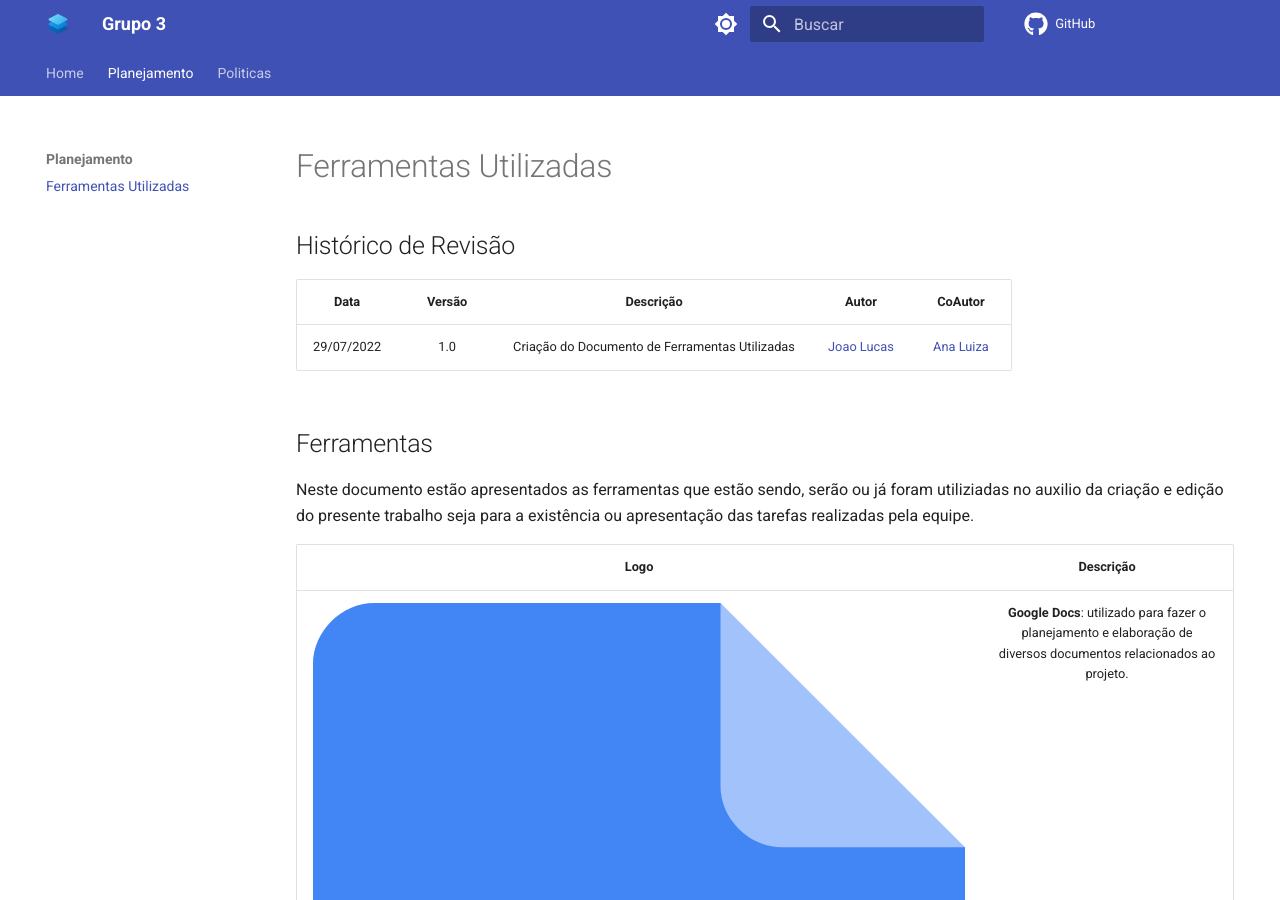
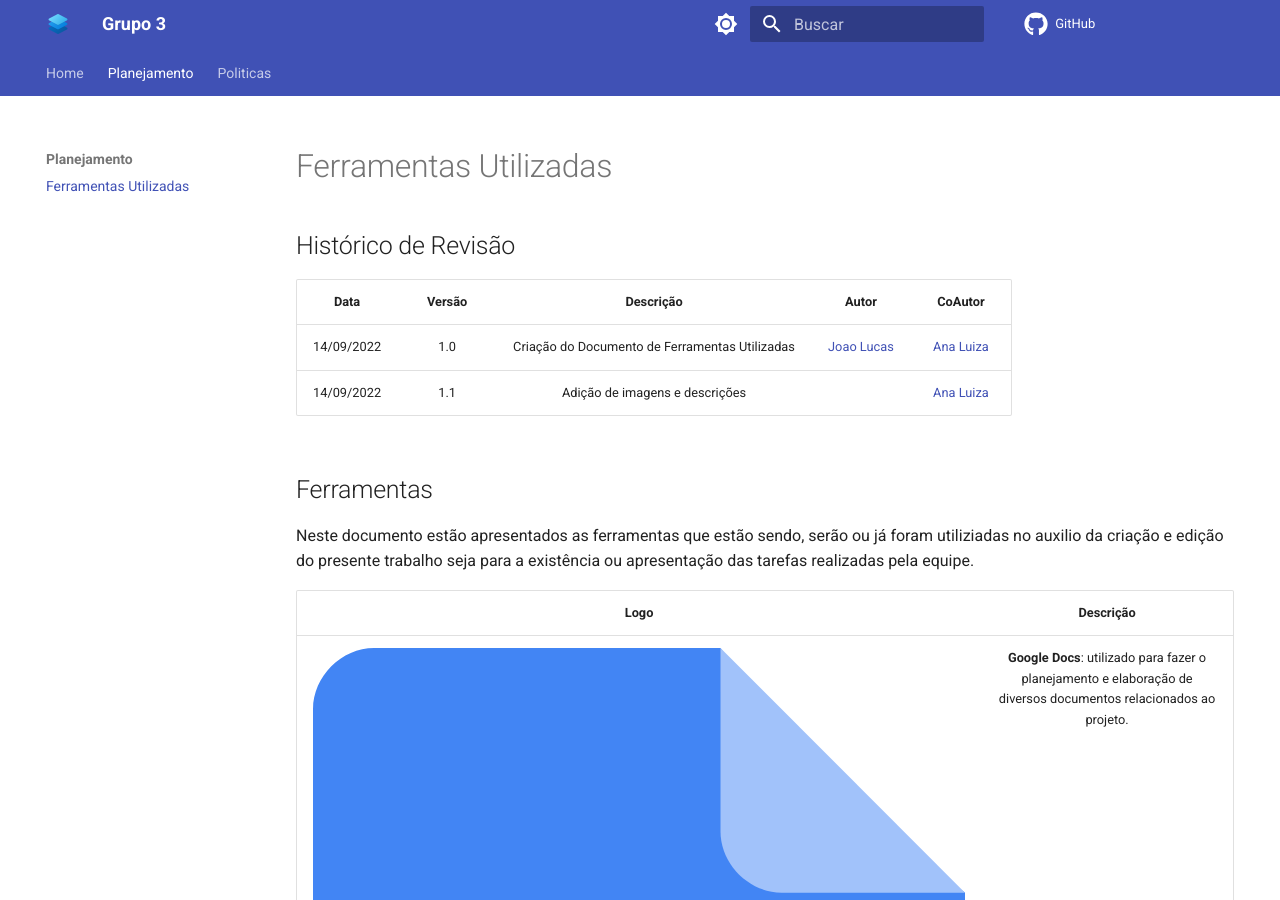
Before and after one commit to Interacao-Humano-Computador/2022.2-SimplesNacional, an MkDocs documentation site: the page built from docs/Planejamento/Ferramentas.md, in a window 1280 px wide and 900 px high. Built offline with MkDocs 1.6.1 and Material for MkDocs 9.7.7, drawn with Linux system fonts in a browser that asks for light colours; comment, search, counter and statistics services are not loaded.

Commit message:
Adiciona imagens e descrições #2

```diff
--- a/docs/Planejamento/Ferramentas.md
+++ b/docs/Planejamento/Ferramentas.md
@@ -8,7 +8,8 @@ hide:
 
 |Data|Versão|Descrição|Autor|CoAutor|
 | :----------: | :------: | :-----------: | :---------: |:---------: |
-|29/07/2022|1.0|Criação do Documento de Ferramentas Utilizadas| [Joao Lucas](https://github.com/HacKairos)|[Ana Luiza](https://github.com/AnHoff)
+|14/09/2022|1.0|Criação do Documento de Ferramentas Utilizadas| [Joao Lucas](https://github.com/HacKairos)|[Ana Luiza](https://github.com/AnHoff)
+|14/09/2022|1.1|Adição de imagens e descrições| |[Ana Luiza](https://github.com/AnHoff)|[Joao Lucas](https://github.com/HacKairos)
 
 ## Ferramentas
 
```
